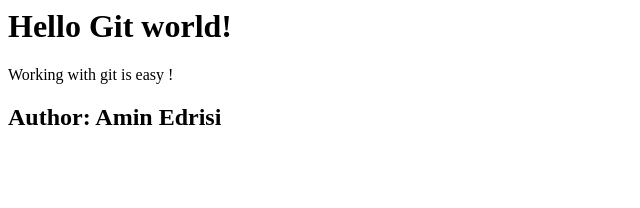
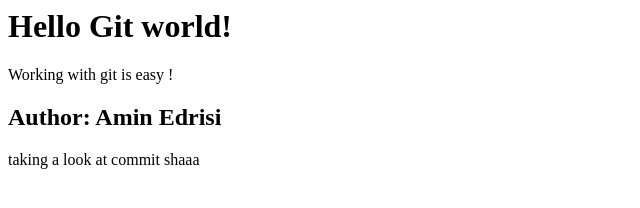
Before and after one commit to aminanalyst/GitGithubMasterclass, a plain HTML site: page index.html in a window 1280 px wide. Shown: the whole page, without its empty margins (0-640 px from the left). Drawn offline with Linux system fonts and the light colour scheme.

Commit message:
add a new p

```diff
--- a/index.html
+++ b/index.html
@@ -5,3 +5,7 @@
 </div>
 
  <h2>Author: Amin Edrisi</h2>
+
+ <div>
+    <p> taking a look at commit shaaa</p>
+</div>
```
